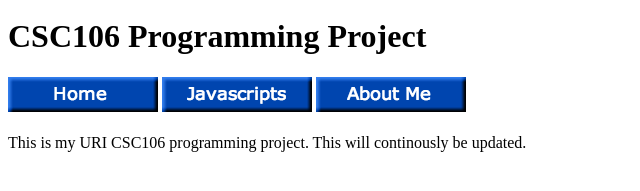
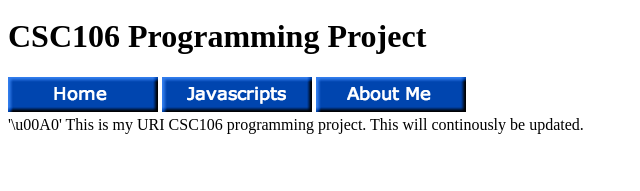
Before and after one commit to mcphaildn/mcphaildn.github.io, a plain HTML site: page index.html in a window 1280 px wide. Shown: the part 29-220 px from the top of the page, without its empty margins (0-640 px from the left). Drawn offline with Linux system fonts and the light colour scheme.

Commit message:
Update index.html

```diff
--- a/index.html
+++ b/index.html
@@ -11,7 +11,7 @@
         <img src="https://github.com/mcphaildn/mcphaildn.github.io/blob/main/Button_home.png?raw=true" alt="Navigation button: Home">
         <img src="https://github.com/mcphaildn/mcphaildn.github.io/blob/main/Button_javascript.png?raw=true" alt="Navigation button: Javascript">
         <img src="https://github.com/mcphaildn/mcphaildn.github.io/blob/main/Button_about%20me.png?raw=true" alt="Navigation button: About Me"><br>
-        <br>
+        '\u00A0'
         This is my URI CSC106 programming project.
         This will continously be updated.
 
```
